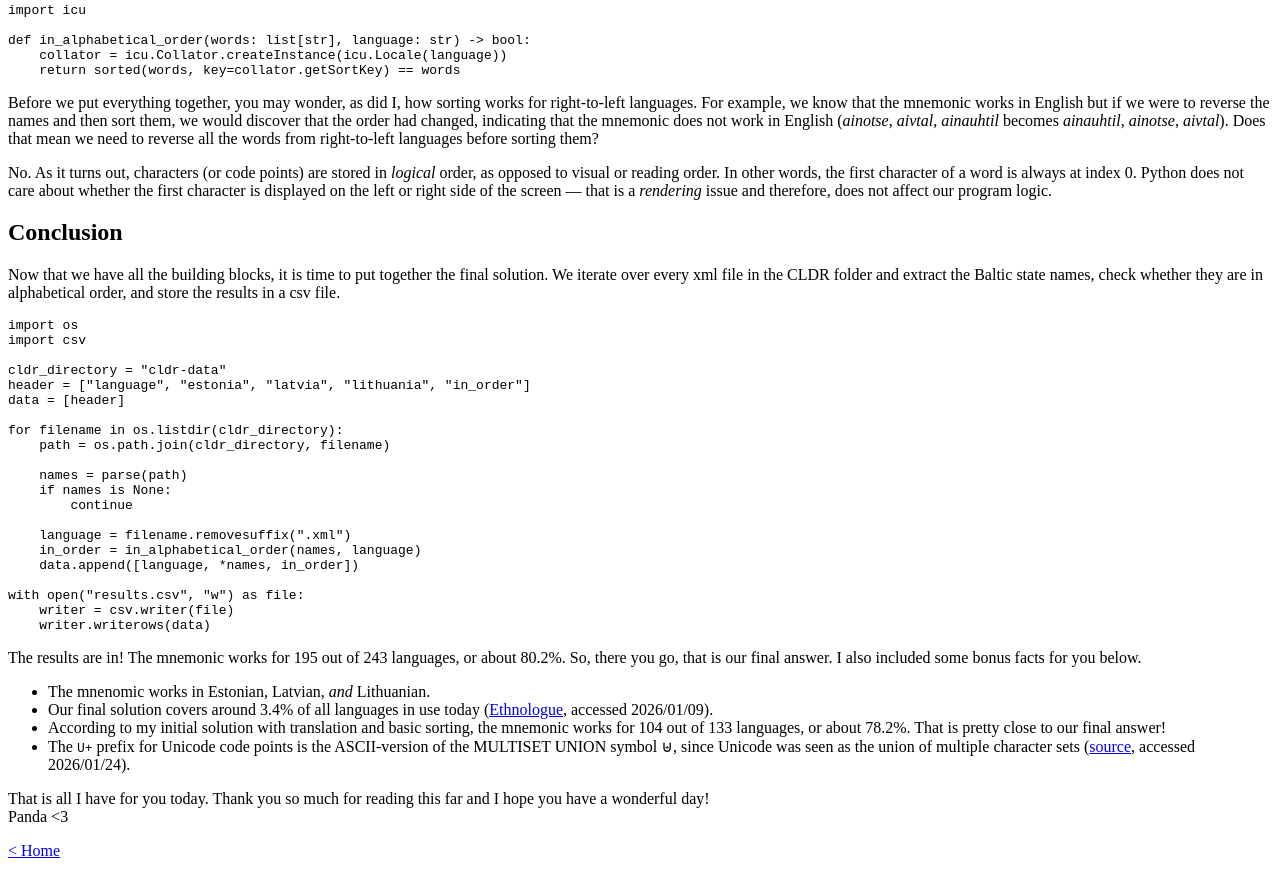
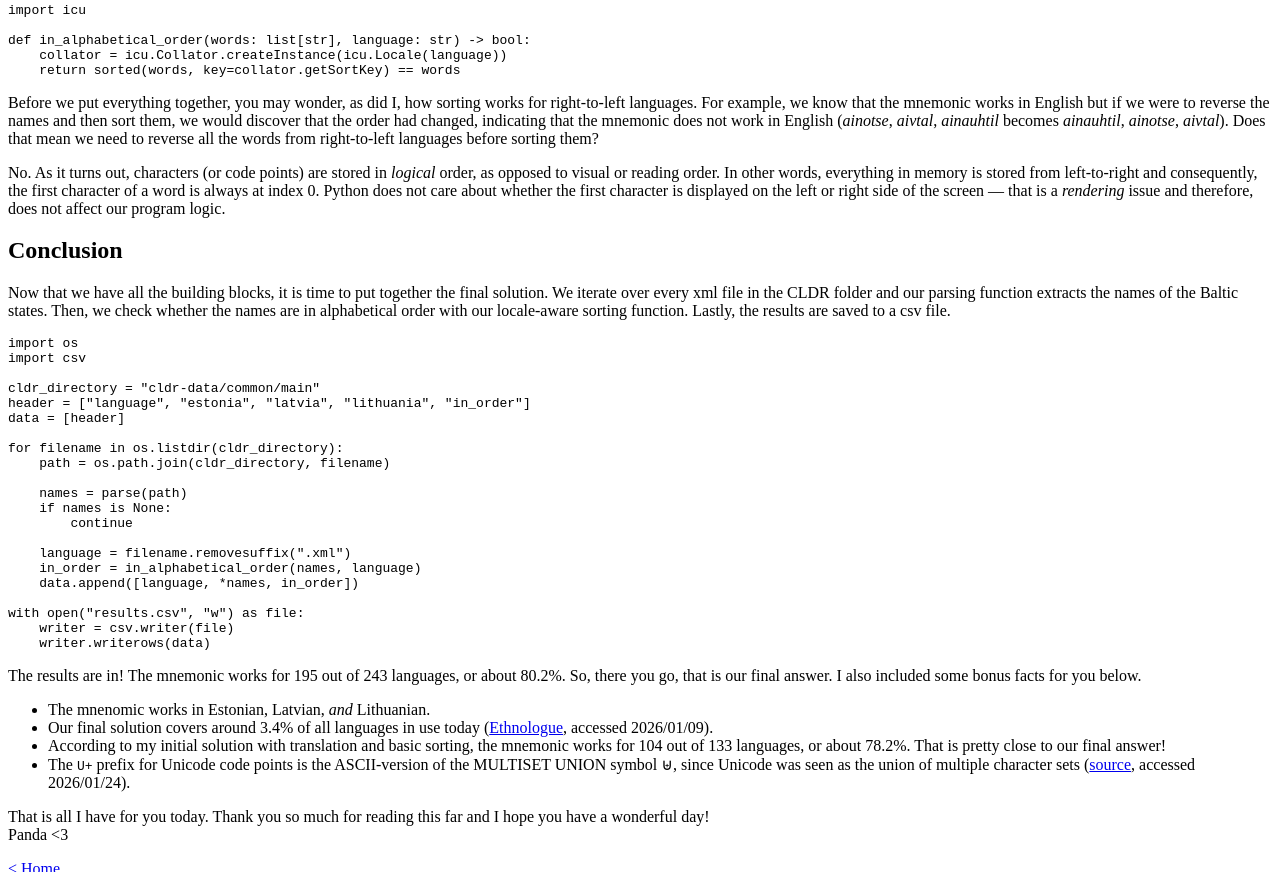
Before and after one commit to the-pondering-panda/blog, a plain HTML site: page posts/sorting-the-baltics/index.html in a window 1280 px wide. Shown: the part 1304-2176 px from the top of the page. Drawn offline with Linux system fonts and the light colour scheme.

Commit message:
minor edits

```diff
--- a/posts/sorting-the-baltics/index.html
+++ b/posts/sorting-the-baltics/index.html
@@ -12,7 +12,7 @@
 	<p>Our <i>plan de campagne</i> is straightforward: collect the Baltic countries' names in as many languages as possible. Then, for each language, check whether the names are in alphabetical order. It sounds like a walk in the park, but that usually means we are going for a hike. So, we better get started!</p>
 
     <h2>Data collection</h2>
-	<p>The first step in our <i>plan de campagne</i> is collecting the Baltic countries' names in as many languages as possible. Initially, I used Google Translator to translate the country names to all 133 supported languages. However, while inspecting the output, I realised I had no way to assess the quality of the translations and, by extension, the quality of the final answer. We need a more reliable data source.</p>
+	<p>The first step in our <i>plan de campagne</i> is collecting the Baltic countries' names in as many languages as possible. Initially, I used Google Translator to translate the countries' names to all 133 supported languages. However, while inspecting the output, I realised I had no way to assess the quality of the translations and, by extension, the quality of the final answer. I want a more reliable data source.</p>
 	<p>The <a href="https://cldr.unicode.org/" target="_blank">Unicode Common Locale Data Repository</a> (CLDR) contains, as the name suggests, a bunch of locale data. This includes high-quality translations of names for countries and regions, which is exactly what we need. You can manually download the data <a href="https://unicode.org/Public/cldr" target="_blank">here</a> or run the script below.</p>
 
     <pre><code>#!/bin/bash
@@ -21,7 +21,7 @@ LATEST_VERSION=48.1
 wget https://unicode.org/Public/cldr/$LATEST_VERSION/cldr-common-$LATEST_VERSION.zip
 unzip cldr-common-$LATEST_VERSION.zip "common/main/*" -d cldr-data</code></pre>
 
-    <p>The downloaded folder contains one xml file per supported language variety. From each file, we extract all <code>&lt;territory&gt;</code> tags, inside of which are the names of the countries. We are only interested in the tags of type "EE", "LT" or "LV" &mdash; representing Estonia, Lithuania and Latvia, respectively. Files that do not have data for all three countries are ignored. The parsing function below implements these steps. Note that the country names are always returned in the desired order, from north to south.</p>
+    <p>The downloaded folder contains one xml file per supported language variety. From each file, we extract all <code>&lt;territory&gt;</code> tags, inside of which are the names of the countries. We are only interested in the tags of type "EE", "LT" or "LV" &mdash; representing Estonia, Lithuania and Latvia, respectively. Files that do not have data for all three countries are ignored. The parsing function below implements these steps. Note that the countries are always returned in the desired order, from north to south.</p>
 
     <pre><code>import xml.etree.ElementTree as ET
 
@@ -62,15 +62,15 @@ def in_alphabetical_order(words: list[str], language: str) -> bool:
     return sorted(words, key=collator.getSortKey) == words</code></pre>
 
     <p>Before we put everything together, you may wonder, as did I, how sorting works for right-to-left languages. For example, we know that the mnemonic works in English but if we were to reverse the names and then sort them, we would discover that the order had changed, indicating that the mnemonic does not work in English (<i>ainotse</i>, <i>aivtal</i>, <i>ainauhtil</i> becomes <i>ainauhtil</i>, <i>ainotse</i>, <i>aivtal</i>). Does that mean we need to reverse all the words from right-to-left languages before sorting them?</p>
-	<p>No. As it turns out, characters (or code points) are stored in <i>logical</i> order, as opposed to visual or reading order. In other words, the first character of a word is always at index 0. Python does not care about whether the first character is displayed on the left or right side of the screen &mdash; that is a <i>rendering</i> issue and therefore, does not affect our program logic.</p>
+	<p>No. As it turns out, characters (or code points) are stored in <i>logical</i> order, as opposed to visual or reading order. In other words, everything in memory is stored from left-to-right and consequently, the first character of a word is always at index 0. Python does not care about whether the first character is displayed on the left or right side of the screen &mdash; that is a <i>rendering</i> issue and therefore, does not affect our program logic.</p>
 
     <h2>Conclusion</h2>
-	<p>Now that we have all the building blocks, it is time to put together the final solution. We iterate over every xml file in the CLDR folder and extract the Baltic state names, check whether they are in alphabetical order, and store the results in a csv file.</p>
+	<p>Now that we have all the building blocks, it is time to put together the final solution. We iterate over every xml file in the CLDR folder and our parsing function extracts the names of the Baltic states. Then, we check whether the names are in alphabetical order with our locale-aware sorting function. Lastly, the results are saved to a csv file.</p>
 
     <pre><code>import os
 import csv
 
-cldr_directory = "cldr-data"
+cldr_directory = "cldr-data/common/main"
 header = ["language", "estonia", "latvia", "lithuania", "in_order"]
 data = [header]
 
```
Also changed, not shown: 1 other file.
